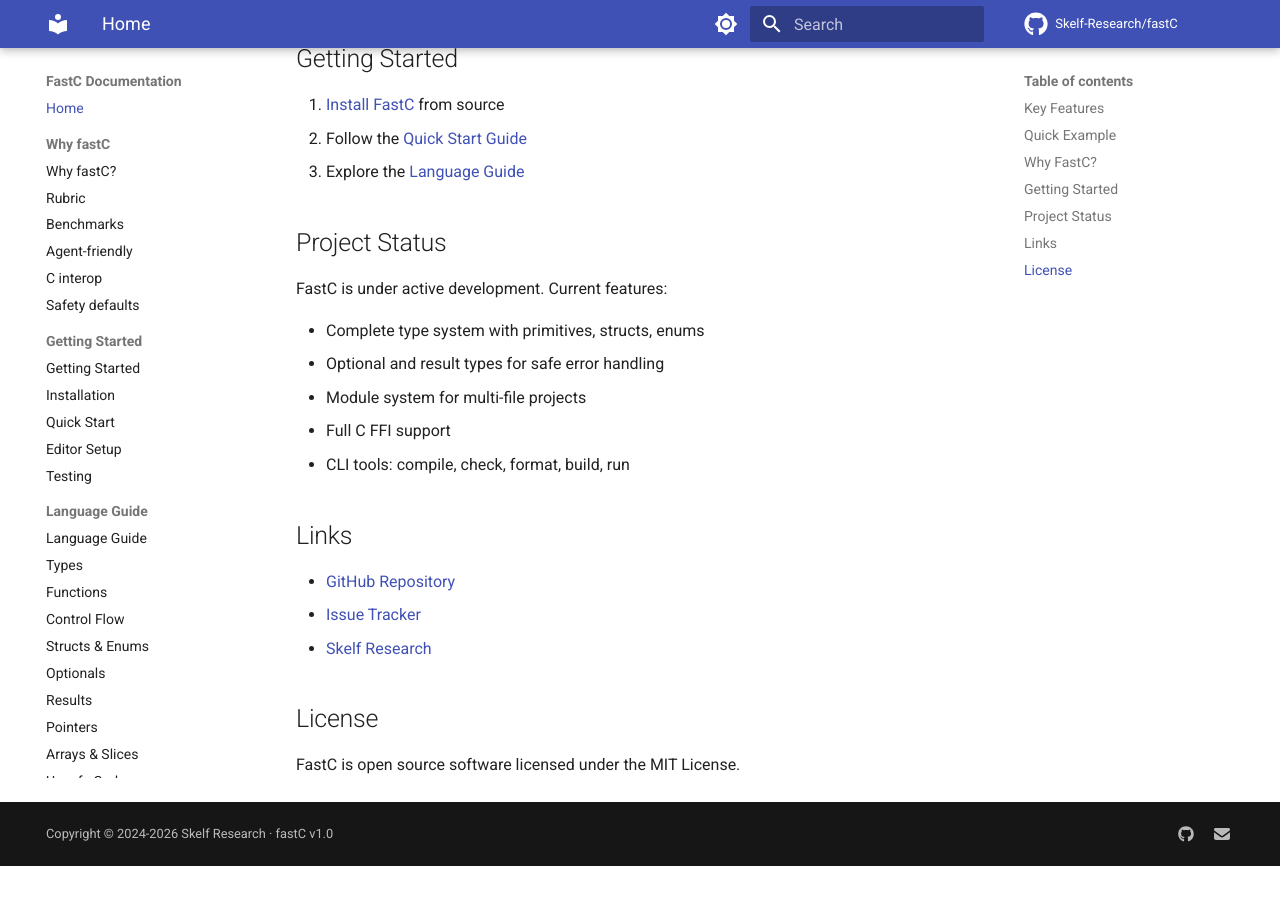
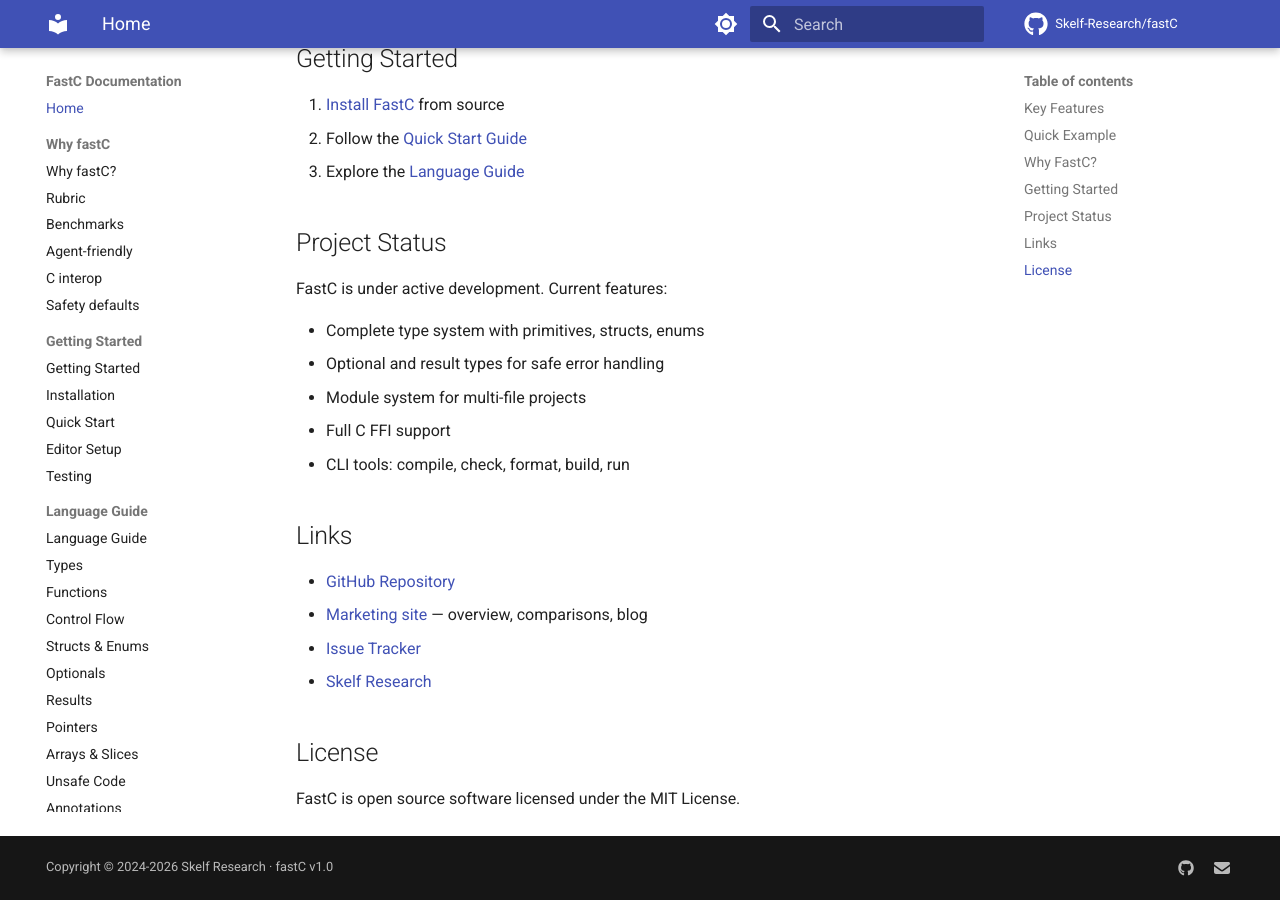
Before and after one commit to fastc-lang/fastC, an MkDocs documentation site: the page built from documentation/docs/index.md, in a window 1280 px wide and 900 px high, scrolled down 1271 px. Built offline with MkDocs 1.6.1 and Material for MkDocs 9.7.7, drawn with Linux system fonts in a browser that asks for light colours; comment, search, counter and statistics services are not loaded; before the commit the page ends 2137 px from its top, so only the background shows below that.

Commit message:
docs: index cross-link to fastC.skelfresearch.com marketing site
Pairs with the marketing site's "Get started" CTA pointing back at
docs.skelfresearch.com/fastc/getting-started/. Both surfaces now
discoverable from each other's homepage.

```diff
--- a/documentation/docs/index.md
+++ b/documentation/docs/index.md
@@ -59,6 +59,7 @@
 ## Links
 
 - [GitHub Repository](https://github.com/Skelf-Research/fastc)
+- [Marketing site](https://fastc.skelfresearch.com/) — overview, comparisons, blog
 - [Issue Tracker](https://github.com/Skelf-Research/fastc/issues)
 - [Skelf Research](https://skelfresearch.com)
 
```
